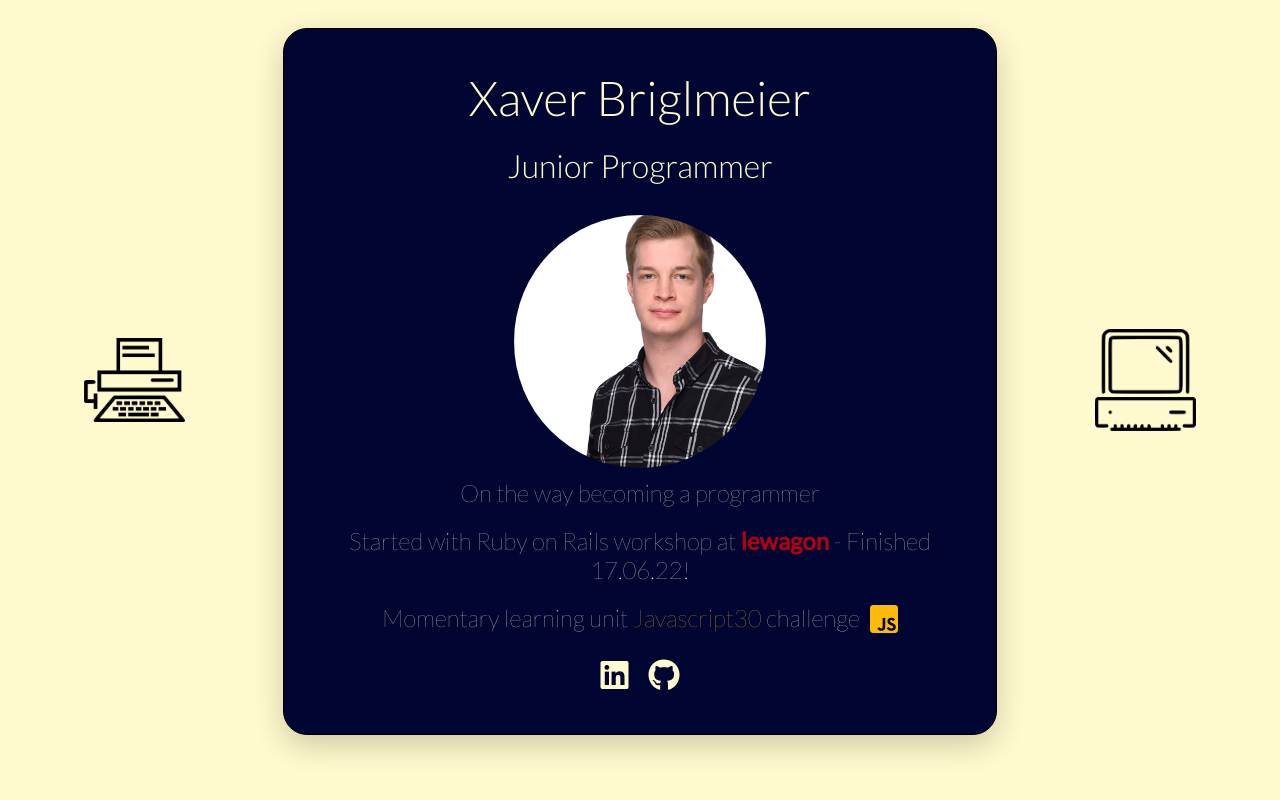
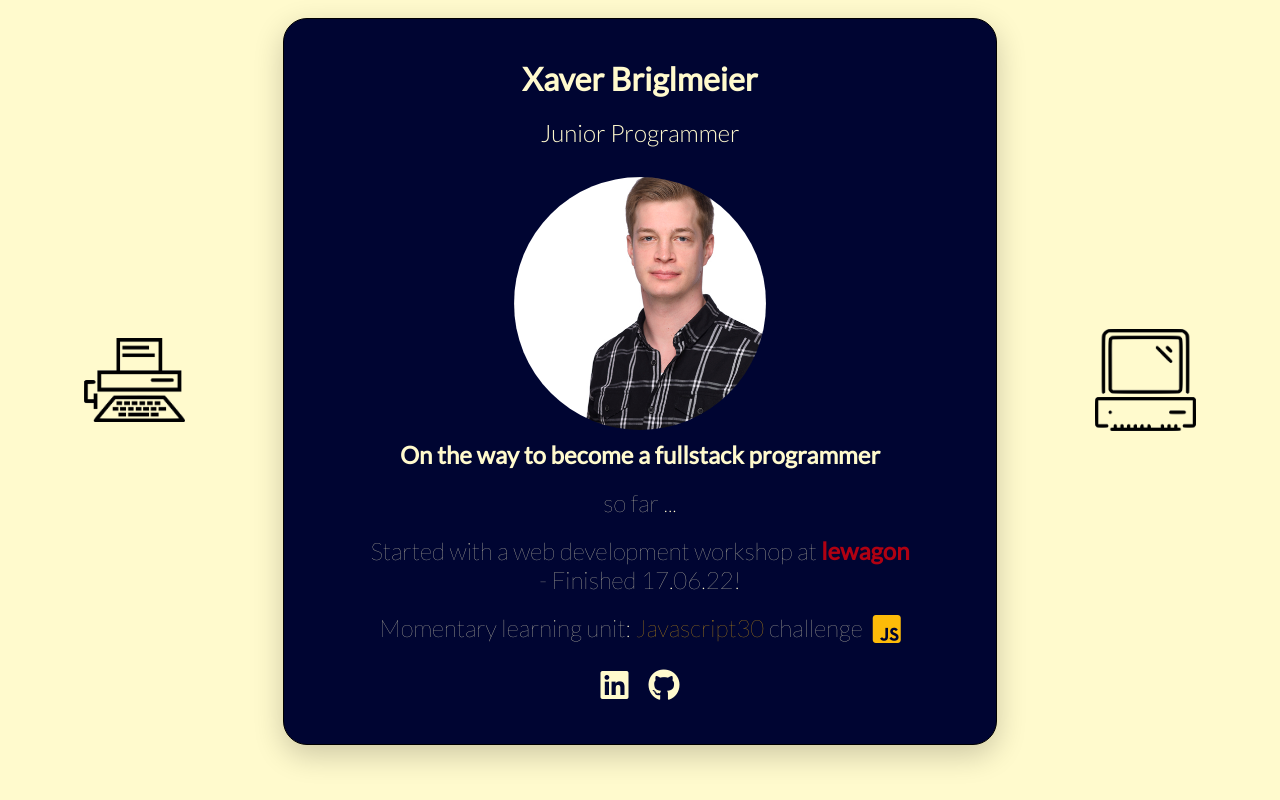
Before and after one commit to xabr/profile-webpage, a plain HTML site: page index.html in a window 1280 px wide. Drawn offline with Linux system fonts and the light colour scheme.

Commit message:
added some font styles

```diff
--- a/index.html
+++ b/index.html
@@ -16,14 +16,16 @@
         <img src="images/pc1.png" alt="PC1" width="40%" height="30%">
       </div>
       <div class="first-card container">
-        <h1>Xaver Briglmeier</h1>
+        <h1><strong>Xaver Briglmeier</strong></h1>
         <h2>Junior Programmer</h2>
         <img src="images/22982_11_09122016.jpg" id="img-first-card" alt="Xavers Face" width="40%" height="30%">
-        <p>On the way becoming a programmer</p><br>
-        <p>Started with Ruby on Rails workshop at <a href="https://www.lewagon.com/web-development-course" target="_blank"><strong><span style="color: rgba(221, 0, 10, .8);">lewagon</span></strong></a> - Finished 17.06.22!</p>
+        <p><strong>On the way to become a fullstack programmer</strong></p>
+        <br>
+        <p>so far ...</p><br>
+        <p>Started with a web development workshop at <a href="https://www.lewagon.com/web-development-course" target="_blank"><strong><span style="color: rgba(221, 0, 10, .8);">lewagon</span></strong></a><br> - Finished 17.06.22!</p>
         <br>
         <div class="js30">
-          <p>Momentary learning unit <a href="https://javascript30.com/" target="_blank"><span style="color: rgb(253, 187, 9)">Javascript30</span></a> challenge</p><a href="https://javascript30.com/" target="_blank"><i class="fa-brands fa-square-js" style="color: rgb(253, 187, 9); font-size: 2em; margin-left: 10px;"></i></a>
+          <p>Momentary learning unit: <a href="https://javascript30.com/" target="_blank"><span style="color: rgb(253, 187, 9)">Javascript30</span></a> challenge</p><a href="https://javascript30.com/" target="_blank"><i class="fa-brands fa-square-js" style="color: rgb(253, 187, 9); font-size: 2em; margin-left: 10px;"></i></a>
         </div>
         <div class="social container">
             <div class="social-element">
--- a/style.css
+++ b/style.css
@@ -36,7 +36,7 @@ body {
   box-shadow: 0 10px 30px rgba(0,0,0,.2);
   background-color: #000532 !important;
   border-radius: 24px;
-  margin: 20px auto;
+  margin: 10px auto;
   padding: 40px;
   text-align: center;
 }
@@ -48,7 +48,7 @@ body {
 
 h1 {
   font-weight: 300;
-  font-size: 3em;
+  font-size: 2em;
   color: lemonchiffon;
   margin: 0 auto;
 
@@ -56,7 +56,7 @@ h1 {
 
 h2 {
   font-weight: 300;
-  font-size: 2em;
+  font-size: 1.5em;
   color: lemonchiffon;
   padding: 20px;
   margin: 0 auto;
```
